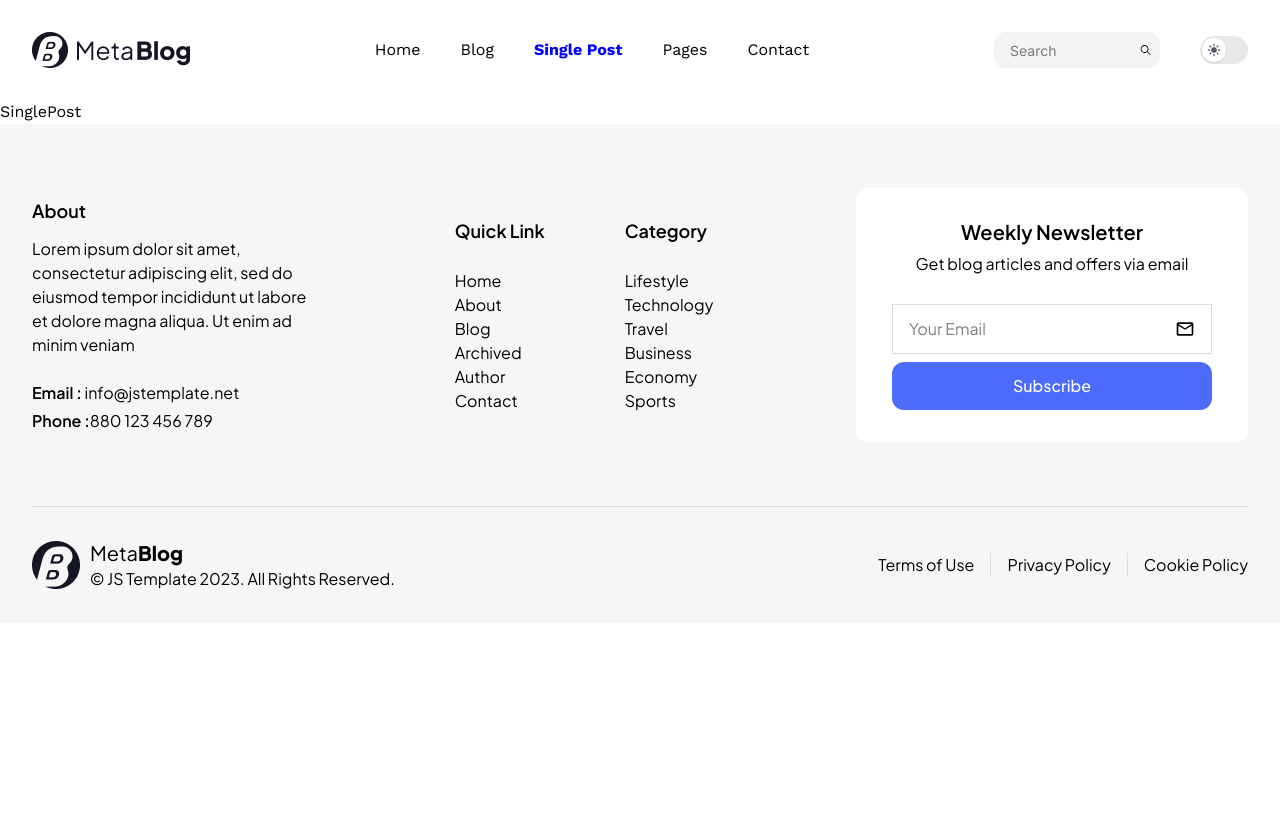
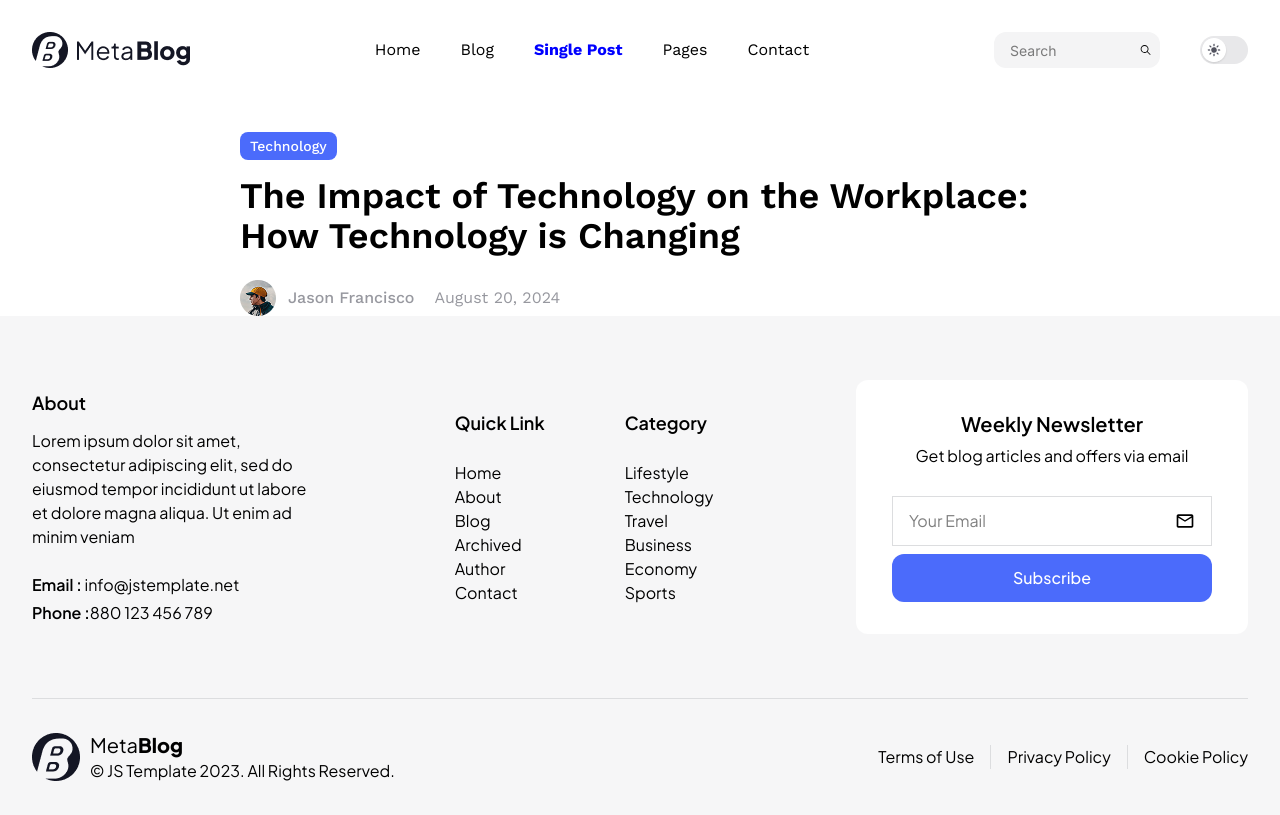
Before and after one commit to Ellham-dev/metaBlog, a React (Vite) app: page /singlepost in a window 1280 px wide. Built offline with nearby package versions, Linux system fonts and the light colour scheme.

Commit message:
single post first part complete

```diff
--- a/src/pages/SinglePost.jsx
+++ b/src/pages/SinglePost.jsx
@@ -1,8 +1,30 @@
 import React from 'react'
+import User1 from "/User1.png"
+import IconLogo from '../components/IconLogo'
+
 
 const SinglePost = () => {
   return (
-    <div>SinglePost</div>
+    <>
+      <section>
+        <div className="max-w-[800px] mx-auto">
+          <div className="">
+            <div className="mt-8">
+              <IconLogo />
+              <h1 className='text-4xl leading-10 font-semibold mb-6'>The Impact of Technology on the Workplace: How Technology is Changing</h1>
+              <div className="gap-x-5 flex items-center">
+                <div className="gap-x-3 flex items-center">
+                  <img src={User1} alt="" />
+                  <p className='text-base leading-6 font-medium text-[#97989F]'>Jason Francisco</p>
+                </div>
+                <span className='text-base leading-6 text-[#97989F]'>August 20, 2024</span>
+              </div>
+            </div>
+
+          </div>
+        </div>
+      </section>
+    </>
   )
 }
 
```
Also changed, not shown: public/Cover1.jpg (added).
